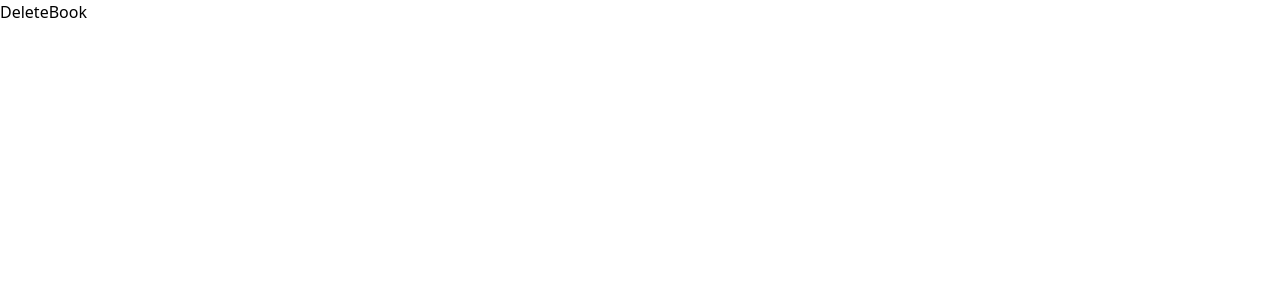
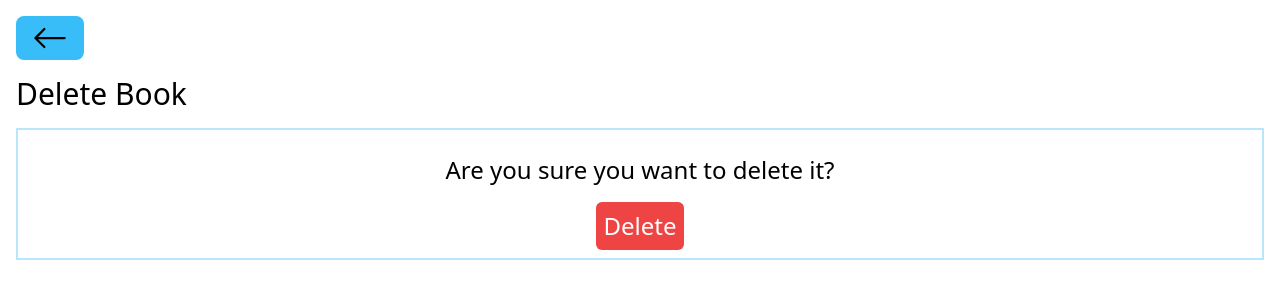
Before and after one commit to 0plaze0/book-store, a React (Vite) app in the folder frontend/: page /books/delete/1 in a window 1280 px wide. Shown: the top 300 px of the page. Built offline with nearby package versions, Linux system fonts and the light colour scheme.

Commit message:
feat: delete book item

```diff
--- a/frontend/src/container/DeleteBook/DeleteBook.jsx
+++ b/frontend/src/container/DeleteBook/DeleteBook.jsx
@@ -1,7 +1,42 @@
-import React from "react";
+import { useState, useEffect } from "react";
+import { useNavigate, useParams } from "react-router-dom";
+
+import { BackButton, Spinner } from "./../../components";
+import bookApi from "./../../api/bookApi";
 
 const DeleteBook = () => {
-  return <div>DeleteBook</div>;
+  const [loading, setLoading] = useState(false);
+  const { id } = useParams();
+  const navigate = useNavigate();
+
+  const handleDelete = async (e) => {
+    e.preventDefault();
+    setLoading(true);
+    try {
+      await bookApi.delete(`./books/${id}`);
+      setLoading(false);
+      navigate("/");
+    } catch (err) {
+      console.log(err.message);
+      alert("An error has occured");
+    }
+  };
+  return (
+    <div className="p-4">
+      <BackButton />
+      <h1 className="text-3xl my-4">Delete Book</h1>
+      {loading ? <Spinner /> : " "}
+      <div className="w-full p-2 flex flex-col items-center border-2 border-sky-200 bg-grey-200">
+        <h1 className="text-2xl m-4">Are you sure you want to delete it?</h1>
+        <button
+          className="text-2xl bg-red-500 p-2 rounded-md text-white"
+          onClick={handleDelete}
+        >
+          Delete
+        </button>
+      </div>
+    </div>
+  );
 };
 
 export default DeleteBook;
```
